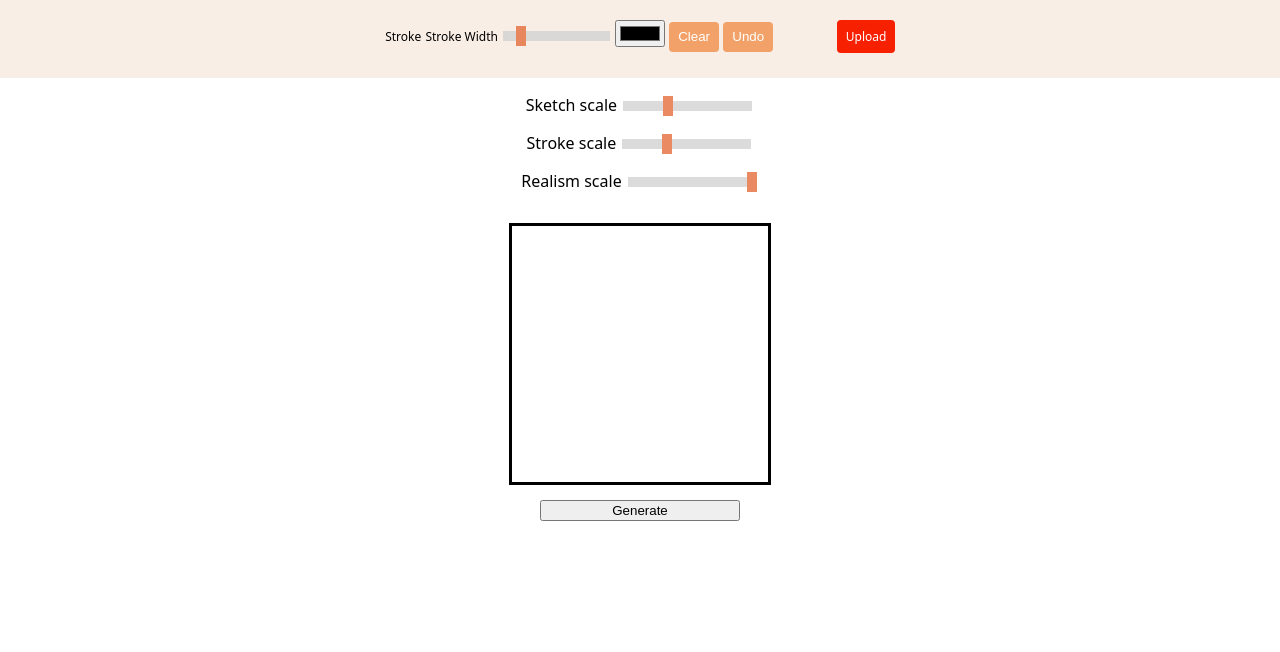
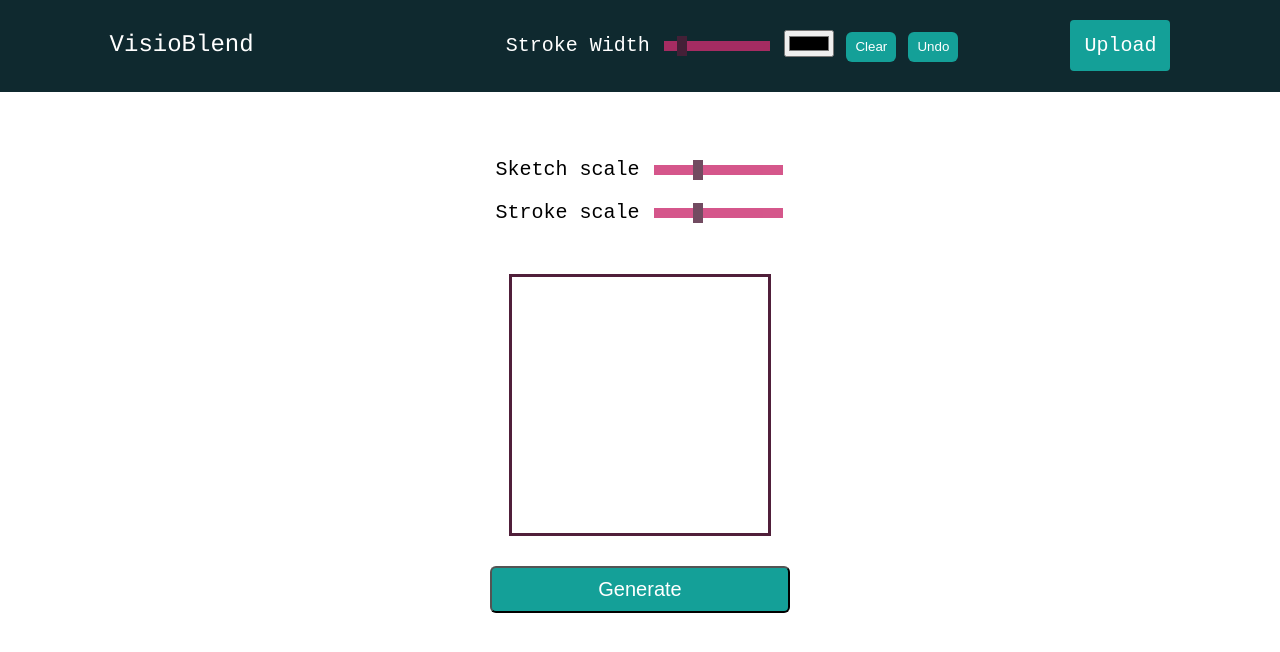
Before and after one commit to Harsh19012003/VisioBlend, a plain HTML site: page static/index.html in a window 1280 px wide. Drawn offline with nearby package versions, Linux system fonts and the light colour scheme.

Commit message:
frontend upgrade

```diff
--- a/static/index.html
+++ b/static/index.html
@@ -11,9 +11,10 @@
 <body>
     <section class="container">
         <div id="toolbar">
+            <label id = "logo" style="margin-right: 10em; color: white; background-color: transparent; font-family: Courier, monospace; font-size: larger;">VisioBlend</label>
 
-            <label for="stroke">Stroke</label>
-            <label for="lineWidth" style="background-color: transparent;">Stroke Width
+            <label for="stroke"></label>
+            <label for="lineWidth" style="background-color: transparent; color: white;">Stroke Width
                 <input type="range" class="slider" id="lineWidth" name='lineWidth' min="1" max="30" step="1" value="5">
             </label>
             <input id="stroke" name='stroke' type="color">
@@ -28,11 +29,10 @@
         </div>
 
 
-
+        <br><br>
         <div class="slidecontainer">
             <p>Sketch scale <input type="range" class="slider" id="sk-scale" min="0.0" max="3.0" step="0.01" value="1.0"></p>
             <p>Stroke scale <input type="range" class="slider" id="st-scale" min="0.0" max="3.0" step="0.01" value="1.0"></p>
-            <p>Realism scale <input type="range" class="slider" id="re-scale" min="0.0" max="1.0" step="0.01" value="1.0"></p>
         </div>
 
         <!-- <div>
@@ -71,22 +71,14 @@
 
     <style>
         body {
-            font-family: system-ui;
+            font-family: monospace;
             text-align: center;
             margin: 0;
             padding: 0;
             height: 100%;
             /* overflow: hidden; */
             /* color: white; */
-        }
-
-        h1 {
-            background: #7F7FD5;
-            background: -webkit-linear-gradient(to right, #91EAE4, #86A8E7, #7F7FD5);
-            background: linear-gradient(to right, #91EAE4, #86A8E7, #7F7FD5);
-            background-clip: text;
-            -webkit-background-clip: text;
-            -webkit-text-fill-color: transparent;
+            font-size: 20px;
         }
 
         .switch {
@@ -159,6 +151,11 @@
             /* margin-top: 7px;
             margin-left: 5px;
             margin-right: 5px; */
+            color: white;
+            background-color: #14a098;
+            padding: 10px;
+            border-radius: 6px;
+            font-size: 20px;
         }
 
 
@@ -166,7 +163,7 @@
         .slider {
             -webkit-appearance: none;
             height: 10px;
-            background: #d3d3d3;
+            background: #cb2d6f;
             outline: none;
             opacity: 0.8;
             -webkit-transition: .2s;
@@ -182,7 +179,7 @@
             appearance: none;
             width: 10px;
             height: 20px;
-            background: #E56E3D;
+            background: #501f3a;
             cursor: pointer;
         }
 
@@ -194,7 +191,7 @@
         }
 
         .upload {
-            background-color: #F72001;
+            background-color: #14a098;
             border: none;
             border-radius: 4px;
             color:white;
@@ -211,13 +208,13 @@
         }
 
         #gen-image {
-            padding: 5px;
+            padding: 15px;
         }
 
         #drawing-board {
-            margin: 15px;
+            margin: 30px;
             border-style: solid;
-            border-color: black; /* #E56E3D; */
+            border-color: #501f3a; /* #E56E3D; */
         }
 
         #toolbar {
@@ -227,21 +224,22 @@
             /* flex-direction: column; */
             padding: 20px;
             /* width: 100%; */
-            background-color: #F8EEE6;
+            background-color: #0f292f;
         }
 
         #toolbar * {
-            margin-bottom: 6px;
+            margin-top: 10;
+            margin-bottom: 10px;
         }
 
         #toolbar label {
-            font-size: 12px;
+            font-size: 20px;
         }
 
         #toolbar button {
-            background-color: #F2A268;
+            background-color: #14a098;
             border: none;
-            border-radius: 4px;
+            border-radius: 6px;
             color:white;
             height: 30px;
             width: 50px;
```
